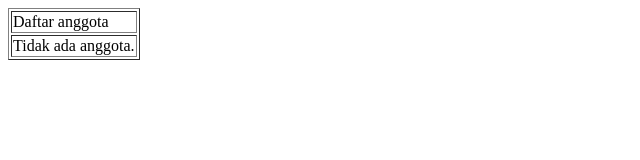
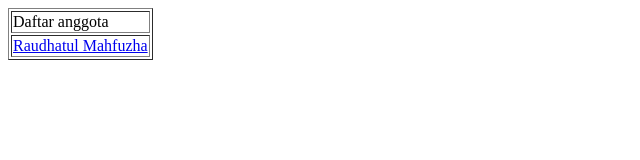
Before and after one commit to Siti2303/TIK214-2024-2-RoadMessage, a plain HTML site: page index.html in a window 1280 px wide. Shown: the whole page, without its empty margins (0-640 px from the left). Drawn offline with Linux system fonts and the light colour scheme.

Commit message:
Praktikum 30-31-32

```diff
--- a/index.html
+++ b/index.html
@@ -6,7 +6,7 @@
   <body>
     <table border=”0”>
       <tr><td>Daftar anggota</td></tr>
-      <tr><td>Tidak ada anggota.</td></tr>
+      <tr><td><a href="./2204111010042.html">Raudhatul Mahfuzha</a></td></tr>
     </table>
   </body>
 </html>
```
